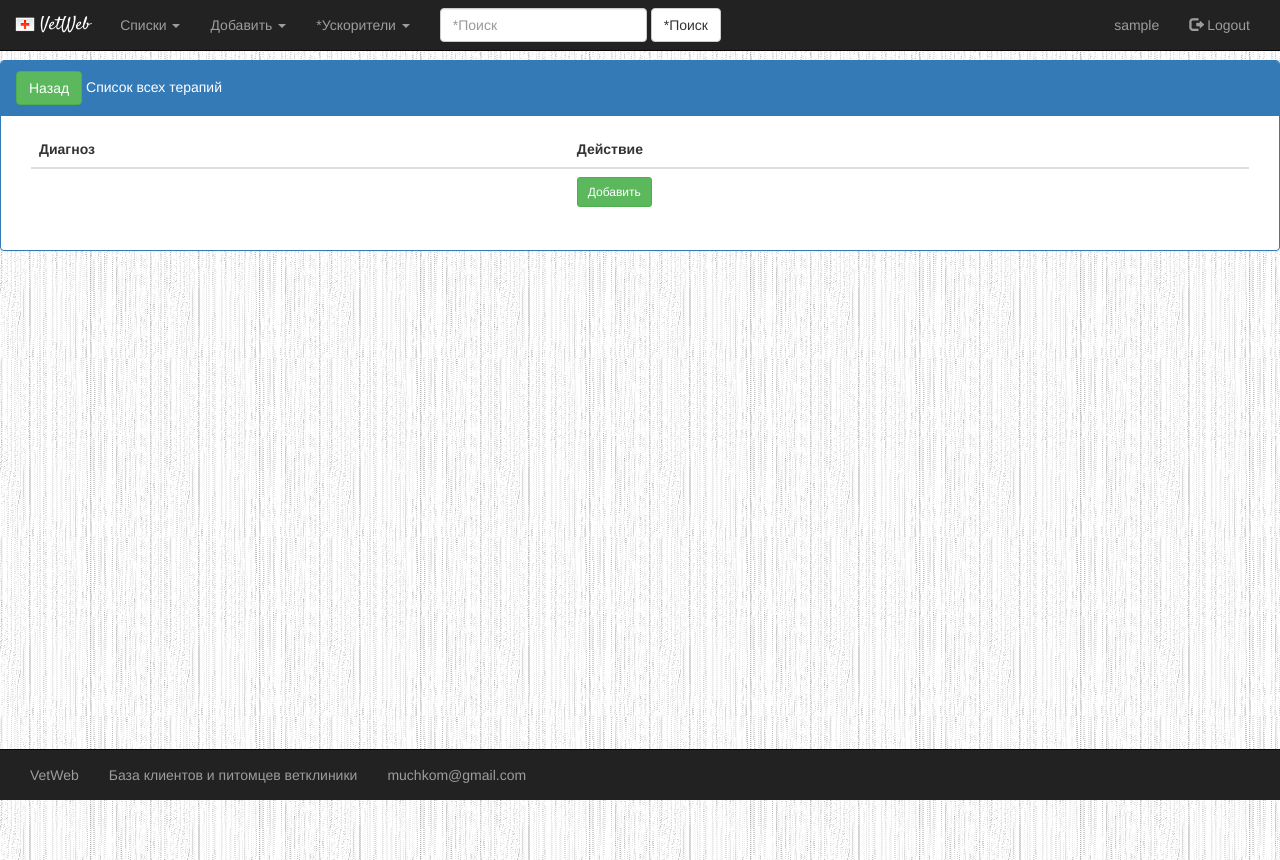
After one commit to MuchkoM/vetweb, a Django app: page /vet/diagnosis/ in a window 1280 px wide. The commit adds this page. Run offline with Django 3.2, Linux system fonts and the light colour scheme; the visitor is signed in with stand-in values (Sample User, id 1); data that the repository does not hold is empty; some libraries are stand-ins or nearby versions.

Commit message:
add choice icon to static add diagnosis accelerate interface more i18n bug fix diagnosis in Therapy model can be empty

```diff
--- a/static/vet/main.js
+++ b/static/vet/main.js
@@ -70,6 +70,21 @@ $(function () {
         $(this).select();
         $(this).autocomplete("search", $(this).val());
     });
-	let pathname = window.location.pathname;
-	$('#topNavBar .nav-link[href="'+pathname+'"]').parent().addClass('active');
+    let pathname = window.location.pathname;
+    $('#topNavBar .nav-link[href="' + pathname + '"]').parent().addClass('active');
+    $(".add").click(function () {
+        let value = $('#add').text();
+        let url = urls['diagnosis-create'];
+        console.log([value, url]);
+        if (value !== '') {
+            $.get(url, {'value': value});
+            location.reload();
+        }
+    });
+    $(".update").click(function () {
+        let pk = $(this).val();
+        let value = $('#' + pk).text();
+        let url = urls['diagnosis-update'].slice(0, -1) + pk;
+        $.get(url, {'value': value});
+    });
 });
--- a/static/vet/style.css
+++ b/static/vet/style.css
@@ -2,9 +2,11 @@ html {
     position: relative;
     min-height: 100%;
 }
-html,body{
+
+html, body {
     height: 100%
 }
+
 body {
     margin-top: 60px;
     margin-bottom: 60px;
@@ -24,21 +26,28 @@ body {
     height: 25px;
 }
 
+.autocomplete:not([disabled]){
+    background-image: url("images/choice.jpg");
+    background-position: 97% center;
+    background-repeat: no-repeat;
+}
+
 select {
     -webkit-appearance: button;
     -webkit-border-radius: 2px;
     -webkit-padding-end: 20px;
     -webkit-padding-start: 2px;
     -webkit-user-select: none;
-    background-image: url(http://i62.tinypic.com/15xvbd5.png);
+    background-image: url("images/choice.jpg");
     background-position: 97% center;
     background-repeat: no-repeat;
     overflow: hidden;
     padding: 2px 5px;
     text-overflow: ellipsis;
     white-space: nowrap;
-    width: 182px;
+    width: 175px;
 }
+
 tr[onclick]:hover {
-     cursor: pointer;
+    cursor: pointer;
 }
--- a/templates/base.html
+++ b/templates/base.html
@@ -22,6 +22,10 @@
             'diagnosis': "{% url 'vet:ajax-diagnosis' %}",
             'subspecies': "{% url 'vet:ajax-subspecies' %}",
             'vaccination': "{% url 'vet:ajax-vaccination' %}",
+        };
+        let urls = {
+            'diagnosis-create': "{% url 'vet:diagnosis-create' %}",
+            'diagnosis-update': '{% url 'vet:diagnosis-update' 0 %}',
         }
     </script>
     <meta charset="UTF-8">
@@ -94,13 +98,39 @@
                         </li>
                     </ul>
                 </li>
+                {# todo Добавить таблицы для ускорителей #}
+                <li class="nav-item dropdown">
+                    <a href="#" class="dropdown-toggle" data-toggle="dropdown"
+                       role="button" aria-haspopup="true" aria-expanded="true">
+                        {% trans "*Ускорители" %} <span class="caret"></span></a>
+                    <ul class="dropdown-menu">
+                        <li class="nav-item">
+                            <a class="nav-link" href="#">
+                                <span class="glyphicon glyphicon-forward" aria-hidden="true"></span>&nbsp;
+                                {% trans "*Вид, порода" %}
+                            </a>
+                        </li>
+                        <li class="nav-item">
+                            <a class="nav-link" href="#">
+                                <span class="glyphicon glyphicon-forward" aria-hidden="true"></span>&nbsp;
+                                {% trans "*Прививки" %}
+                            </a>
+                        </li>
+                        <li class="nav-item">
+                            <a class="nav-link" href="{% url 'vet:diagnosis-list' %}">
+                                <span class="glyphicon glyphicon-forward" aria-hidden="true"></span>&nbsp;
+                                {% trans "Диагнозы" %}
+                            </a>
+                        </li>
+                    </ul>
+                </li>
             </ul>
             {# todo Сделать поиск #}
             <form class="nav-item navbar-form navbar-left" action="#">
                 <div class="form-group">
-                    <input type="text" class="form-control" placeholder={% trans "Поиск" %}>
+                    <input type="text" class="form-control" placeholder={% trans "*Поиск" %}>
                 </div>
-                <button type="submit" class="btn btn-default">{% trans "Поиск" %}</button>
+                <button type="submit" class="btn btn-default">{% trans "*Поиск" %}</button>
             </form>
             <ul class="nav navbar-nav navbar-right">
                 {% if user.is_authenticated %}
--- /dev/null
+++ b/templates/vet/diagnosis/list.html
@@ -0,0 +1,5 @@
+{% extends 'base.html' %}
+{% block panel_title %}{% block title %}Список всех терапий{% endblock %}{% endblock %}
+{% block body %}
+    {% include 'vet/diagnosis/list_template_preview.html' %}
+{% endblock %}
--- /dev/null
+++ b/templates/vet/diagnosis/list_template_preview.html
@@ -0,0 +1,36 @@
+<div class="container-fluid">
+    <table class="table table-hover">
+        <thead>
+        <tr>
+            <th>Диагноз</th>
+            <th>Действие</th>
+        </tr>
+        </thead>
+        <tbody>
+        {% for diagnosis in object_list %}
+            <tr>
+                <td contenteditable="true" class="diagnosis"
+                    id="{{ diagnosis.pk }}">{{ diagnosis.value }}</td>
+                <td>
+                    <button type="button"
+                            value="{{ diagnosis.pk }}"
+                            class="btn btn-warning btn-sm  update">Обновить
+                    </button>
+                    <button onclick="location.href='{% url 'vet:diagnosis-delete' diagnosis.pk %}'"
+                            type="button"
+                            class="btn btn-danger btn-sm">Удалить
+                    </button>
+                </td>
+            </tr>
+        {% endfor %}
+        <tr>
+            <td contenteditable="true" id='add'></td>
+            <td>
+                <button type="button" class="btn btn-success btn-sm add">
+                    Добавить
+                </button>
+            </td>
+        </tr>
+        </tbody>
+    </table>
+</div>
--- a/templates/vet/owner/list.html
+++ b/templates/vet/owner/list.html
@@ -1,8 +1,10 @@
 {% extends 'base.html' %}
-{% block panel_title %}{% block title %}Список всех владельцев{% endblock %}{% endblock %}
+{% load i18n %}
+{% block panel_title %}{% blocktrans %}Список всех владельцев{% endblocktrans %}{% endblock %}
+{% block title %}{% trans "Владельцы" %}{% endblock %}
 {% block back_button %}
     <a href="{% url 'vet:owner-create' %}" class="btn btn-success" role="button">
-        Добавить владельца
+        {% blocktrans %}Добавить владельца{% endblocktrans %}
     </a>
 {% endblock %}
 {% block body %}
--- a/templates/vet/therapy/list_template_preview.html
+++ b/templates/vet/therapy/list_template_preview.html
@@ -9,7 +9,7 @@
         </thead>
         <tbody>
         {% for therapy in object_list %}
-            <tr onclick="window.location='{% url 'vet:prevention-detail' therapy.pk %}';">
+            <tr onclick="window.location='{% url 'vet:therapy-detail' therapy.pk %}';">
                 <td>
                     <info>{{ therapy.animal.name }}</info>
                 </td>
@@ -17,7 +17,7 @@
                     <info>{{ therapy.date }}</info>
                 </td>
                 <td>
-                    <info>{{ therapy.diagnosis}}</info>
+                    <info>{{ therapy.get_diagnosis }}</info>
                 </td>
             </tr>
         {% endfor %}
--- a/vet/forms.py
+++ b/vet/forms.py
@@ -177,7 +177,7 @@ class TherapyForm(AnimalProceduresForm):
     def __init__(self, *args, **kwargs):
         super().__init__(*args, **kwargs)
         if self.instance_update is not None:
-            self.initial['diagnosis'] = self.instance_update.diagnosis.value
+            self.initial['diagnosis'] = self.instance_update.get_diagnosis()
 
     diagnosis = AutocompleteCharField(label=_('Диагноз'), max_length=40)
 
--- a/vet/urls.py
+++ b/vet/urls.py
@@ -1,5 +1,4 @@
 from django.urls import path, include
-from django.views.generic import RedirectView
 
 from . import views
 
@@ -43,11 +42,17 @@ url_ajax = [
     path('subspecies/', views.Ajax.Subspecies.get_ajax, name='ajax-subspecies'),
     path('vaccination/', views.Ajax.Vaccination.get_ajax, name='ajax-vaccination'),
 ]
-
+url_diagnosis = [
+    path('', views.DiagnosisView.List.as_view(), name='diagnosis-list'),
+    path('add/', views.DiagnosisView.create, name='diagnosis-create'),
+    path('update/<int:pk>', views.DiagnosisView.update, name='diagnosis-update'),
+    path('delete/<int:pk>', views.DiagnosisView.delete, name='diagnosis-delete'),
+]
 urlpatterns = [
     path('ajax/', include(url_ajax)),
     path('owner/', include(url_owner)),
     path('animal/', include(url_animal)),
     path('therapy/', include(url_therapy)),
+    path('diagnosis/', include(url_diagnosis)),
     path('prevention/', include(url_prevention)),
 ]
--- a/vet/views.py
+++ b/vet/views.py
@@ -3,6 +3,7 @@ import json
 from django.contrib.auth.mixins import LoginRequiredMixin
 from django.db.models import QuerySet
 from django.http import HttpResponse
+from django.shortcuts import redirect, get_object_or_404
 from django.urls import reverse_lazy
 from django.views import generic
 
@@ -148,6 +149,32 @@ class TherapyView:
             return reverse_lazy('vet:animal-detail', kwargs={'pk': animal_pk})
 
 
+class DiagnosisView:
+    @staticmethod
+    def create(request):
+        value = request.GET['value']
+        models.Diagnosis.objects.get_or_create(value=value)
+        return HttpResponse('')
+
+    @staticmethod
+    def update(request, pk):
+        value = request.GET['value']
+        diagnosis = get_object_or_404(models.Diagnosis, pk=pk)
+        diagnosis.value = value
+        diagnosis.save()
+        return HttpResponse('')
+
+    class List(AuthRequireView, generic.ListView):
+        model = models.Diagnosis
+        template_name = 'vet/diagnosis/list.html'
+
+    @staticmethod
+    def delete(request, pk):
+        diagnosis = get_object_or_404(models.Diagnosis, pk=pk)
+        diagnosis.delete()
+        return redirect(reverse_lazy('vet:diagnosis-list'))
+
+
 class Ajax:
     class Owner(AjaxRequest):
         @staticmethod
```
Also changed, not shown: templates/vet/animal/list_template_preview.html (+5 -4 lines), templates/vet/owner/detail.html (+4 -4 lines), templates/vet/owner/detail_templete_full.html (+5 -4 lines), templates/vet/owner/list_template_preview.html (+4 -3 lines), templates/vet/therapy/detail_template_full.html (+6 -3 lines), vet/models.py (+9 -9 lines), static/vet/images/choice.jpg (added).
